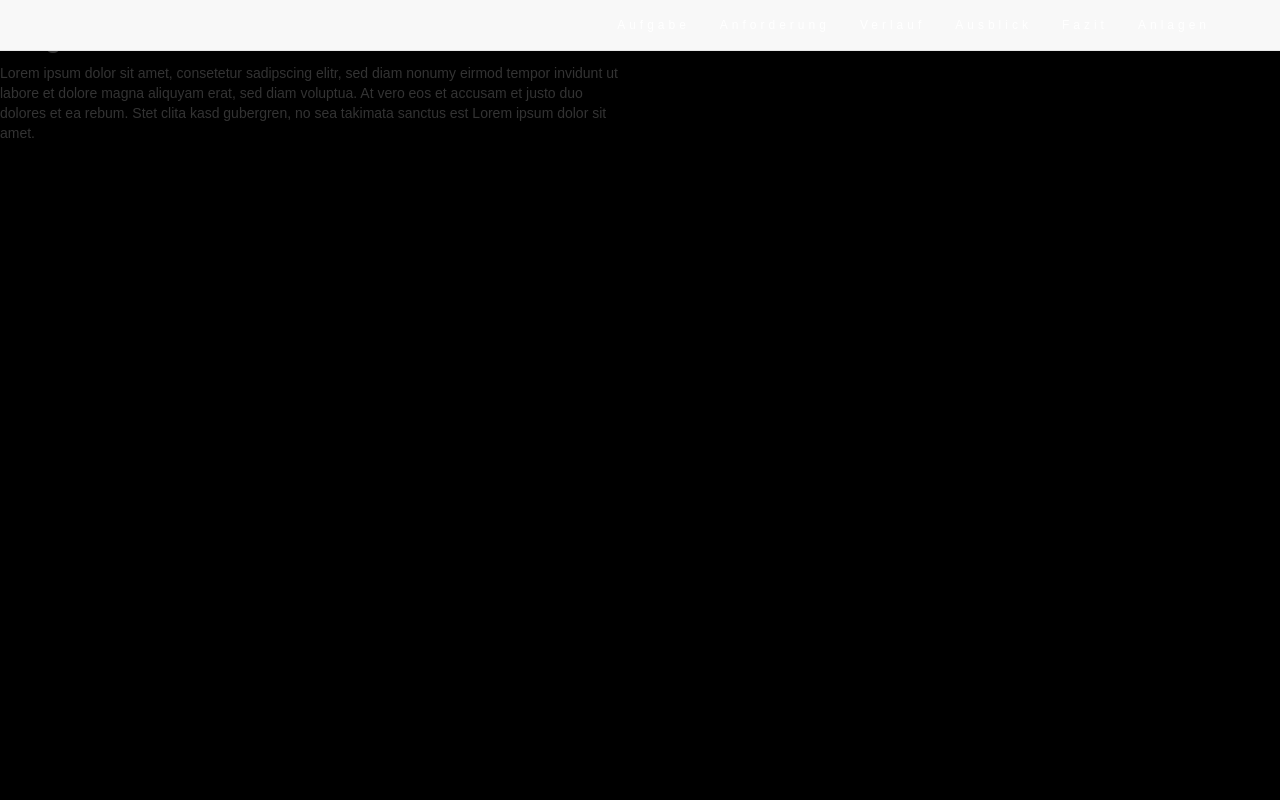
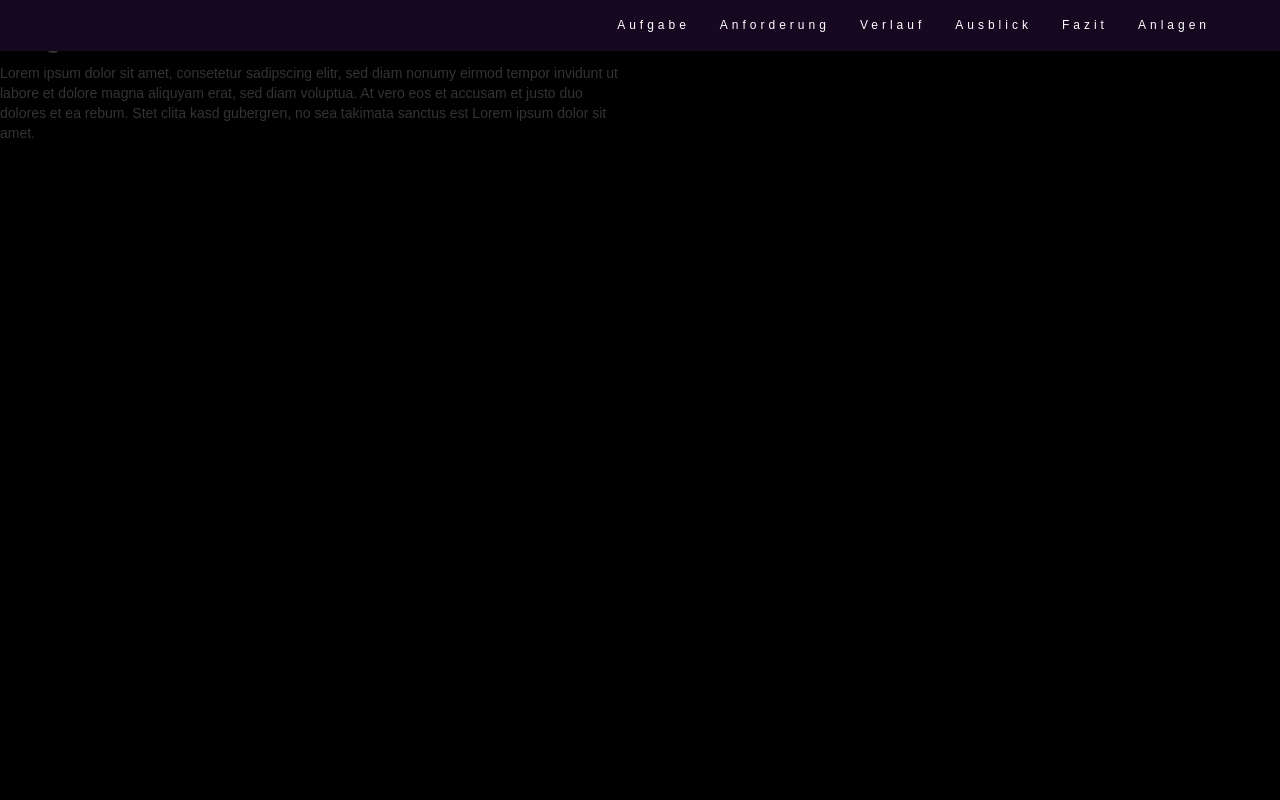
Before and after one commit to mbudde4/jockelbande-challenge, a plain HTML site: page Konzept/konzept_johannes.html in a window 1280 px wide. Shown: the top 800 px of the page. Drawn offline with nearby package versions, Linux system fonts and the light colour scheme.

Commit message:
Navbar : Die farbe geändert
Navbar : Die farbe geändert

```diff
--- a/Konzept/navbar.css
+++ b/Konzept/navbar.css
@@ -1,3 +1,7 @@
+.navbar-default {
+    background-color: #180721 !important;
+    border-color: #e7e7e700 !important;
+  }
 .navbar {
     margin-bottom: 0;
     background-color: #f4511e;
@@ -17,6 +21,7 @@
     background-color: #fff !important;
 }
 .navbar-default .navbar-toggle {
+  background-color: #3b2b38;
     border-color: transparent;
     color: #fff !important;
 }
```
